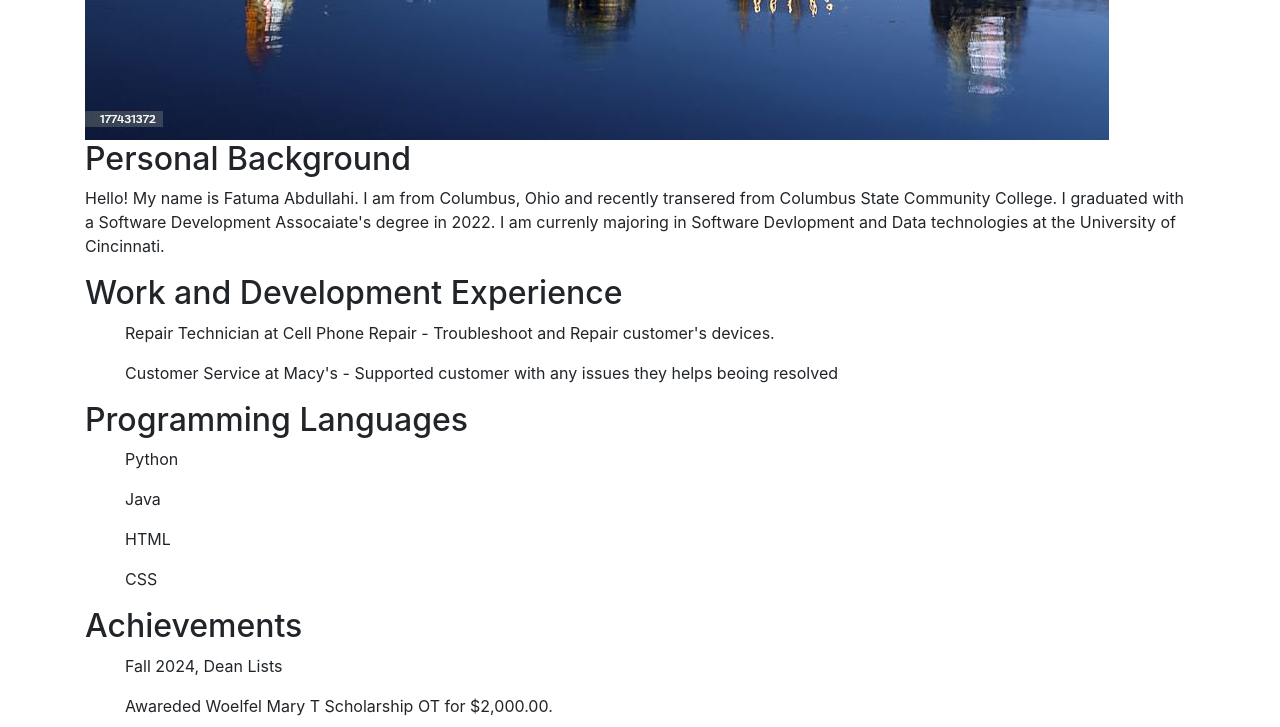
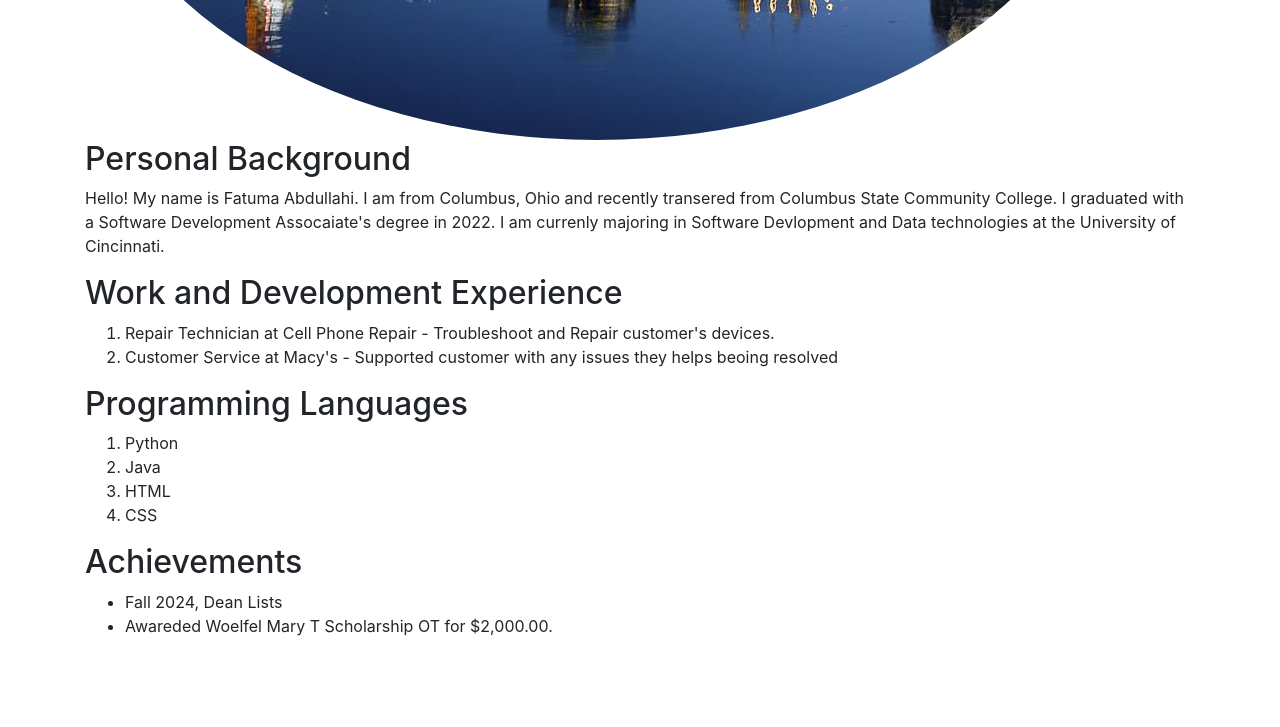
Before and after one commit to IT3049C-Spring24/1-student-portfolio-Fatuma3, a website: page index.html in a window 1280 px wide. Shown: the part 599-1326 px from the top of the page. After the commit the page ends 1253 px from the top, so only its background shows below. Drawn offline with nearby package versions, Linux system fonts and the light colour scheme.

Commit message:
Finalizing assignment and making corrections

```diff
--- a/index.html
+++ b/index.html
@@ -10,6 +10,7 @@
     integrity="sha384-Vkoo8x4CGsO3+Hhxv8T/Q5PaXtkKtu6ug5TOeNV6gBiFeWPGFN9MuhOf23Q9Ifjh" crossorigin="anonymous" />
   <!-- INCLUDE STYLES FILE HERE -->
   <link rel="stylesheet" href="resources/styles/styles.css" />
+  <link rel="preconnect" href="https://fonts.googleapis.com">
 
 </head>
 
@@ -18,7 +19,7 @@
     <h1>Fatuma Abdullahi</h1>
     <img src="resources/images/cincinnatiskyline.jpg" alt="Cincinnati Skyline" />
 
-    <div id="personal-background">
+    <div class="section" id="personal-background">
       <h2>Personal Background</h2>
       <p>Hello! My name is Fatuma Abdullahi. I am from Columbus, Ohio and recently transered from Columbus State
         Community College.
@@ -27,31 +28,37 @@
       </p>
     </div>
 
-    <div id="experience">
+    <div class="section" id="experience">
       <h2>Work and Development Experience </h2>
-      <ol>Repair Technician at Cell Phone Repair - Troubleshoot and Repair customer's devices. </ol>
-      <ol>Customer Service at Macy's - Supported customer with any issues they helps beoing resolved</ol>
+      <ol>
+        <li>Repair Technician at Cell Phone Repair - Troubleshoot and Repair customer's devices. </li>
+        <li>Customer Service at Macy's - Supported customer with any issues they helps beoing resolved</li>
+      </ol>
     </div>
 
-    <div id="programming-languages">
+    <div class="section" id="programming-languages">
       <h2>Programming Languages</h2>
-      <ol>Python</ol>
-      <ol>Java</ol>
-      <ol>HTML</ol>
-      <ol>CSS</ol>
+      <ol>
+        <li>Python</li>
+        <li>Java</li>
+        <li>HTML</li>
+        <li>CSS</li>
+      </ol>
     </div>
 
-    <div id="achievements">
+    <div class="section" id="achievements">
       <h2>Achievements</h2>
-      <ul>Fall 2024, Dean Lists</ul>
-      <ul>Awareded Woelfel Mary T Scholarship OT for $2,000.00.</ul>
+      <ul>
+        <li>Fall 2024, Dean Lists</li>
+        <li>Awareded Woelfel Mary T Scholarship OT for $2,000.00.</li>
+      </ul>
     </div>
 
     <!-- WORK FROM INSIDE THIS CONTAINER-->
   </div>
 
 
-  <h1>Fatuma Abdullahi</h1>
+
   <!-- Bootstrap Scripts-->
   <script src="https://code.jquery.com/jquery-3.4.1.slim.min.js"
     integrity="sha384-J6qa4849blE2+poT4WnyKhv5vZF5SrPo0iEjwBvKU7imGFAV0wwj1yYfoRSJoZ+n"
--- a/resources/styles/styles.css
+++ b/resources/styles/styles.css
@@ -0,0 +1,15 @@
+Img {
+  size: 10px;
+  border-radius: 50%;
+  object-fit: scale-down;
+}
+
+
+#programming-languages {
+  text-align: left;
+
+}
+
+#achievements {
+  float: left;
+}
```
Also changed, not shown: README.md.
